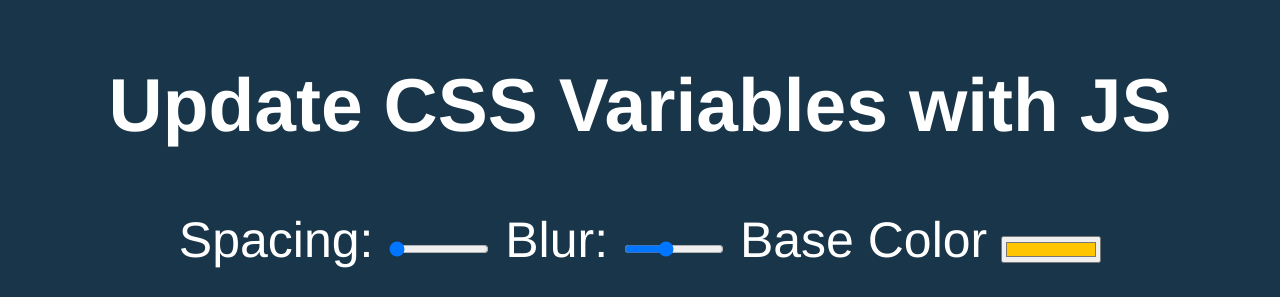
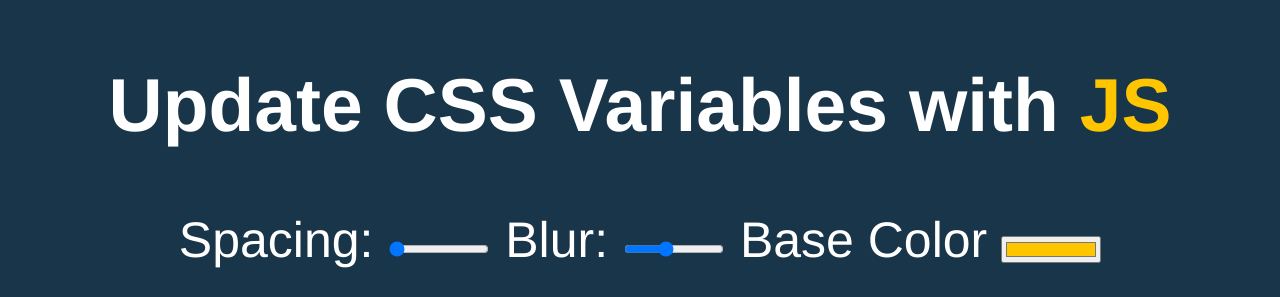
Before and after one commit to afozbek/javascript30, a plain HTML site: page 03 - CSS Variables/index-START.html in a window 1280 px wide. Shown: the top 297 px of the page. Drawn offline with Linux system fonts and the light colour scheme.

Commit message:
variables & styles

```diff
--- a/03 - CSS Variables/style.css
+++ b/03 - CSS Variables/style.css
@@ -1,6 +1,21 @@
 /*
       misc styles, nothing to do with CSS variables
     */
+:root {
+    --baseColor: #ffc600;
+    --spacing: 15px;
+    --blur: 10px;
+}
+
+img {
+    padding: var(--spacing);
+    background: var(--baseColor);
+    filter: blur(var(--blur));
+}
+
+.hl {
+    color: var(--baseColor);
+}
 
 body {
     text-align: center;
```
